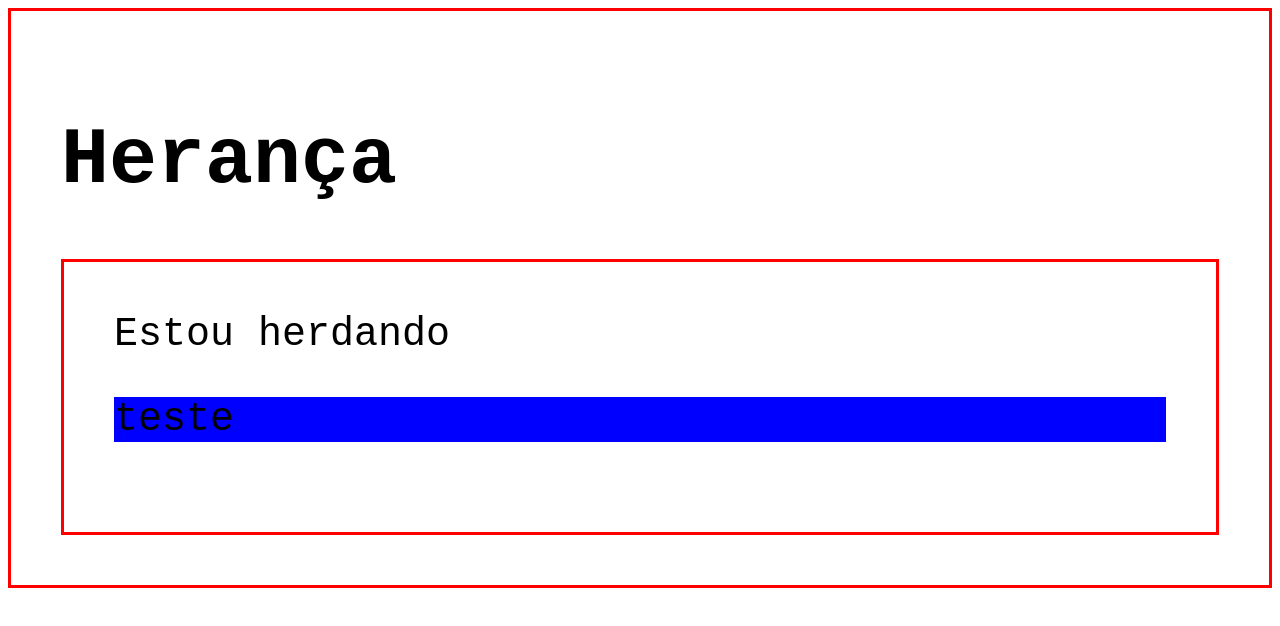
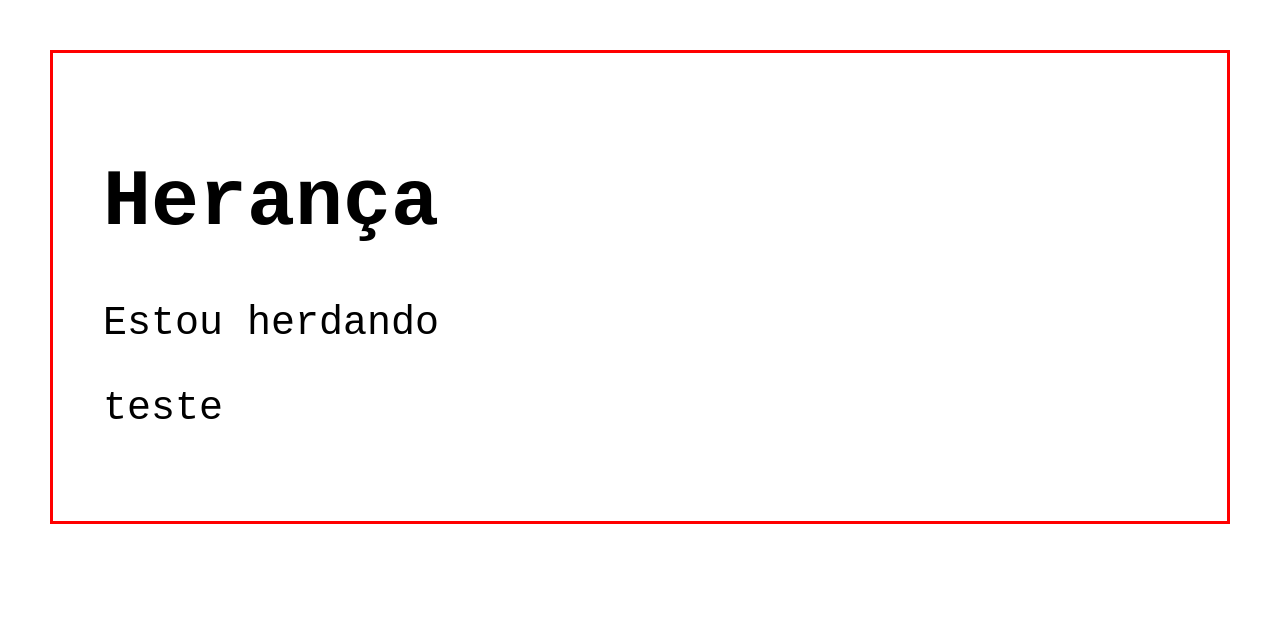
Before and after one commit to eugustavokeller/WebModern, a website: page css/heranca.html in a window 1280 px wide. Drawn offline with Linux system fonts and the light colour scheme.

Commit message:
Update Heranca

```diff
--- a/css/heranca.html
+++ b/css/heranca.html
@@ -10,13 +10,19 @@
             font-size: 40px;
             border: solid 3px red;
             padding: 50px;
+            margin: 50px;
         }
 
-        div {
-            border: inherit;
-            padding: inherit;
+        body div:hover {
+            color: red;
+            background-color: darkmagenta;
         }
 
+        body h1:hover {
+            color: red;
+            background-color: purple;
+
+        }
 
     </style>
 </head>
@@ -24,7 +30,7 @@
 <body>
     <h1>Herança</h1>
     <div>Estou herdando
-        <span><p  style="background-color: blue;">
+        <span><p>
             teste
         </p></span>
     </div>
```
